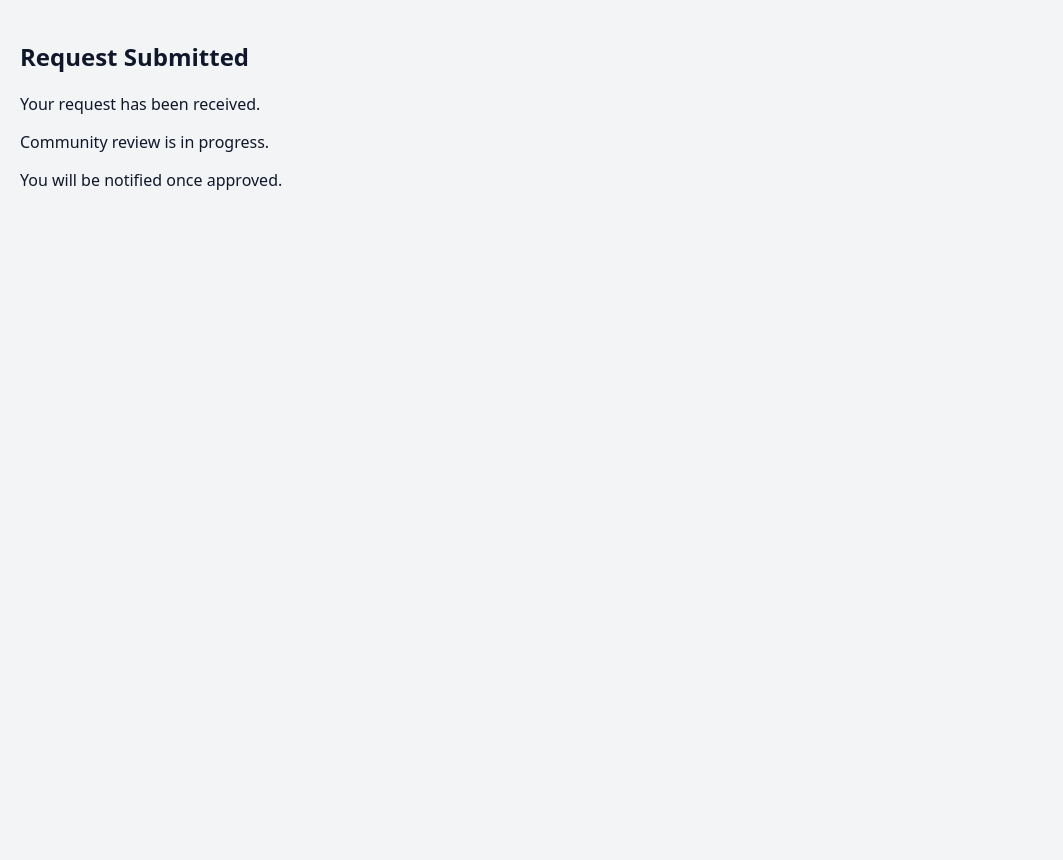
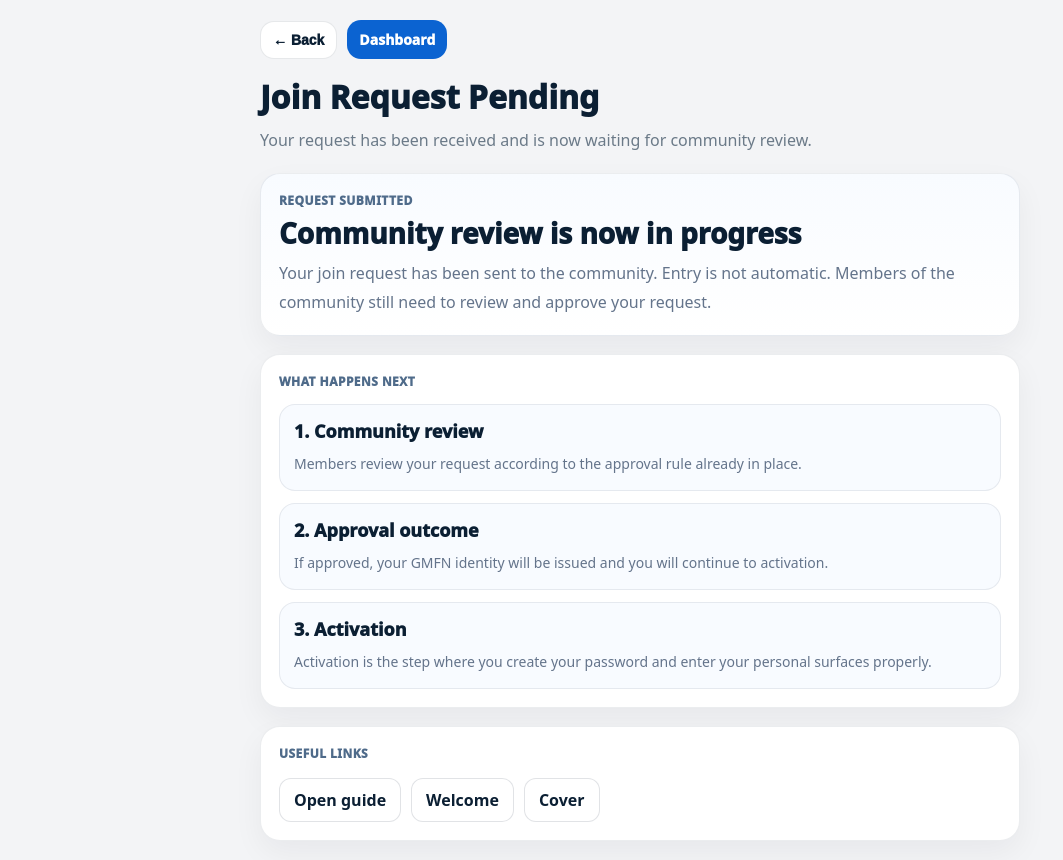
Before and after one commit to chumanwafor216-svg/gmfn-mvp, a React app in the folder frontend/: page /join-request/pending in a window 1280 px wide. Shown: the top 860 px of the page, without its empty margins (0-1063 px from the left). Before the commit the page ends 800 px from the top, so only its background shows below. Built offline with nearby package versions, Linux system fonts and the light colour scheme; no server answers; the HTML template or start-up script is replaced by a standard one.

Commit message:
checkpoint: join request pending cleanup

```diff
--- a/frontend/src/pages/JoinRequestPendingPage.tsx
+++ b/frontend/src/pages/JoinRequestPendingPage.tsx
@@ -1,10 +1,238 @@
+import React from "react";
+import { Link, useLocation, useSearchParams } from "react-router-dom";
+import PageTopNav from "../components/PageTopNav";
+
+function safeStr(x: any, fallback = ""): string {
+  const s = String(x ?? "").trim();
+  return s || fallback;
+}
+
+function pageCard(bg = "#FFFFFF"): React.CSSProperties {
+  return {
+    border: "1px solid rgba(11,31,51,0.08)",
+    borderRadius: 20,
+    background: bg,
+    padding: 18,
+    boxShadow: "0 12px 30px rgba(15,23,42,0.05)",
+  };
+}
+
+function softCard(bg = "#F8FBFF"): React.CSSProperties {
+  return {
+    border: "1px solid rgba(11,31,51,0.08)",
+    borderRadius: 16,
+    background: bg,
+    padding: 14,
+  };
+}
+
+function actionBtn(primary = false): React.CSSProperties {
+  return {
+    display: "inline-flex",
+    alignItems: "center",
+    justifyContent: "center",
+    padding: "10px 14px",
+    borderRadius: 12,
+    border: primary ? "none" : "1px solid rgba(11,31,51,0.12)",
+    background: primary ? "#0B63D1" : "#FFFFFF",
+    color: primary ? "#FFFFFF" : "#0B1F33",
+    fontWeight: 900,
+    textDecoration: "none",
+    cursor: "pointer",
+  };
+}
+
+function sectionLabel(): React.CSSProperties {
+  return {
+    fontSize: 12,
+    color: "#4F6B8A",
+    fontWeight: 1000,
+    letterSpacing: 0.45,
+    textTransform: "uppercase",
+  };
+}
+
 export default function JoinRequestPendingPage() {
+  const location = useLocation();
+  const [searchParams] = useSearchParams();
+
+  const state =
+    (location.state as {
+      request_id?: string | number;
+      community_name?: string;
+    }) || {};
+
+  const requestId = safeStr(
+    state.request_id || searchParams.get("request_id") || ""
+  );
+
+  const communityName = safeStr(
+    state.community_name || searchParams.get("community_name") || "the community",
+    "the community"
+  );
+
   return (
-    <div style={{ padding: 20 }}>
-      <h2>Request Submitted</h2>
-      <p>Your request has been received.</p>
-      <p>Community review is in progress.</p>
-      <p>You will be notified once approved.</p>
+    <div style={{ padding: 20, maxWidth: 760, margin: "0 auto", paddingBottom: 30 }}>
+      <PageTopNav
+        title="Join Request Pending"
+        subtitle="Your request has been received and is now waiting for community review."
+      />
+
+      <div
+        style={{
+          ...pageCard("linear-gradient(180deg, #F8FBFF 0%, #FFFFFF 100%)"),
+          marginTop: 18,
+        }}
+      >
+        <div style={sectionLabel()}>Request submitted</div>
+
+        <div
+          style={{
+            marginTop: 8,
+            fontSize: 28,
+            fontWeight: 1000,
+            color: "#0B1F33",
+            lineHeight: 1.15,
+          }}
+        >
+          Community review is now in progress
+        </div>
+
+        <div
+          style={{
+            marginTop: 10,
+            color: "#64748B",
+            lineHeight: 1.8,
+          }}
+        >
+          Your join request has been sent to {communityName}. Entry is not automatic.
+          Members of the community still need to review and approve your request.
+        </div>
+      </div>
+
+      <div style={{ ...pageCard(), marginTop: 18 }}>
+        <div style={sectionLabel()}>What happens next</div>
+
+        <div style={{ marginTop: 14, display: "grid", gap: 12 }}>
+          <div style={softCard()}>
+            <div style={{ color: "#0B1F33", fontWeight: 1000, fontSize: 18 }}>
+              1. Community review
+            </div>
+            <div
+              style={{
+                marginTop: 8,
+                color: "#64748B",
+                lineHeight: 1.8,
+                fontSize: 14,
+              }}
+            >
+              Members review your request according to the approval rule already in place.
+            </div>
+          </div>
+
+          <div style={softCard()}>
+            <div style={{ color: "#0B1F33", fontWeight: 1000, fontSize: 18 }}>
+              2. Approval outcome
+            </div>
+            <div
+              style={{
+                marginTop: 8,
+                color: "#64748B",
+                lineHeight: 1.8,
+                fontSize: 14,
+              }}
+            >
+              If approved, your GMFN identity will be issued and you will continue to activation.
+            </div>
+          </div>
+
+          <div style={softCard()}>
+            <div style={{ color: "#0B1F33", fontWeight: 1000, fontSize: 18 }}>
+              3. Activation
+            </div>
+            <div
+              style={{
+                marginTop: 8,
+                color: "#64748B",
+                lineHeight: 1.8,
+                fontSize: 14,
+              }}
+            >
+              Activation is the step where you create your password and enter your personal surfaces properly.
+            </div>
+          </div>
+        </div>
+      </div>
+
+      {requestId ? (
+        <div style={{ ...pageCard(), marginTop: 18 }}>
+          <div style={sectionLabel()}>Track this request</div>
+
+          <div
+            style={{
+              marginTop: 8,
+              color: "#0B1F33",
+              fontWeight: 1000,
+              fontSize: 20,
+            }}
+          >
+            Request ID: {requestId}
+          </div>
+
+          <div
+            style={{
+              marginTop: 10,
+              color: "#64748B",
+              lineHeight: 1.8,
+            }}
+          >
+            Use this request ID to check the approval outcome later.
+          </div>
+
+          <div
+            style={{
+              marginTop: 16,
+              display: "flex",
+              gap: 10,
+              flexWrap: "wrap",
+            }}
+          >
+            <Link to={`/join-approval/${encodeURIComponent(requestId)}`} style={actionBtn(true)}>
+              Check approval status
+            </Link>
+          </div>
+        </div>
+      ) : null}
+
+      <div style={{ ...pageCard(), marginTop: 18 }}>
+        <div style={sectionLabel()}>Useful links</div>
+
+        <div
+          style={{
+            marginTop: 16,
+            display: "flex",
+            gap: 10,
+            flexWrap: "wrap",
+          }}
+        >
+          <a
+            href="/GSN_FINAL_WHITE.pdf"
+            target="_blank"
+            rel="noreferrer"
+            style={actionBtn(false)}
+          >
+            Open guide
+          </a>
+
+          <Link to="/welcome" style={actionBtn(false)}>
+            Welcome
+          </Link>
+
+          <Link to="/cover" style={actionBtn(false)}>
+            Cover
+          </Link>
+        </div>
+      </div>
     </div>
   );
 }
```
